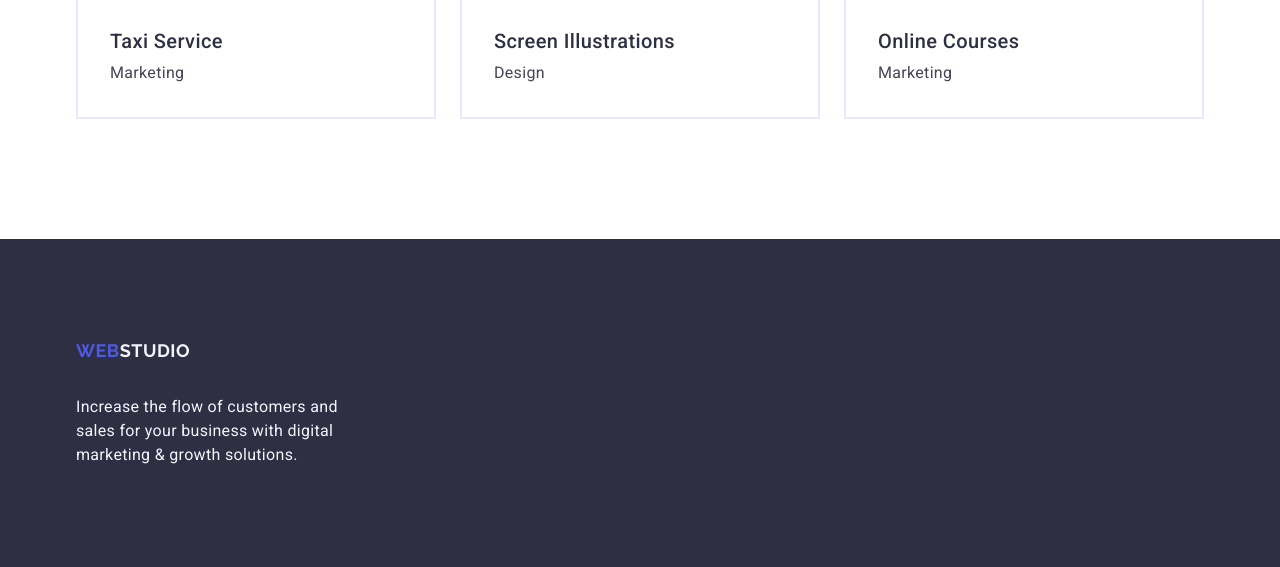
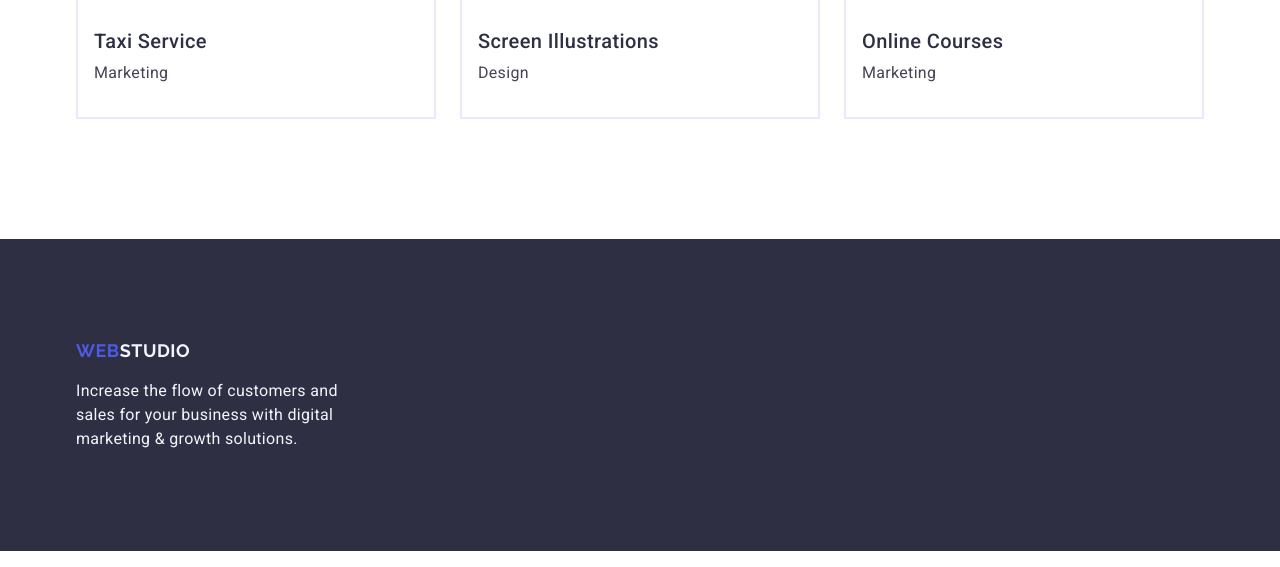
Before and after one commit to arthur-marchuk/goit-markup-hw-03, a plain HTML site: page index.html in a window 1280 px wide. Shown: the part 2754-3321 px from the top of the page. Drawn offline with nearby package versions, Linux system fonts and the light colour scheme.

Commit message:
FinalFixFooter

```diff
--- a/css/styles.css
+++ b/css/styles.css
@@ -289,7 +289,6 @@ a {
   letter-spacing: 0.02em;
   text-align: left;
   margin-bottom: 8px;
-  padding-left: 16px;
 }
 
 .portfolio-type {
@@ -298,7 +297,6 @@ a {
   font-size: 16px;
   line-height: 1.5;
   letter-spacing: 0.02em;
-  padding-left: 16px;
 }
 
 /*portfolio*/ /*portfolio*/ /*portfolio*/ /*portfolio*/ /*portfolio*/
@@ -317,7 +315,6 @@ a {
   letter-spacing: 0.02em;
   display: block;
   max-width: 264px;
-  margin-top: 16px;
 }
 .footer .logo-accent {
   color: #f4f4fd;
```
